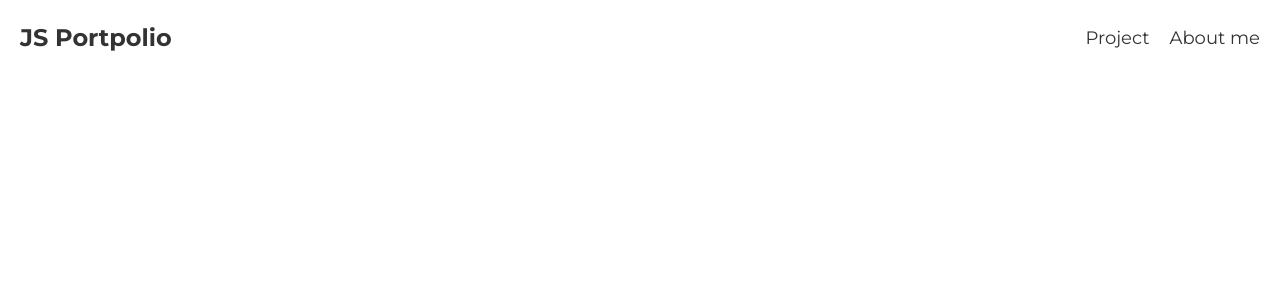
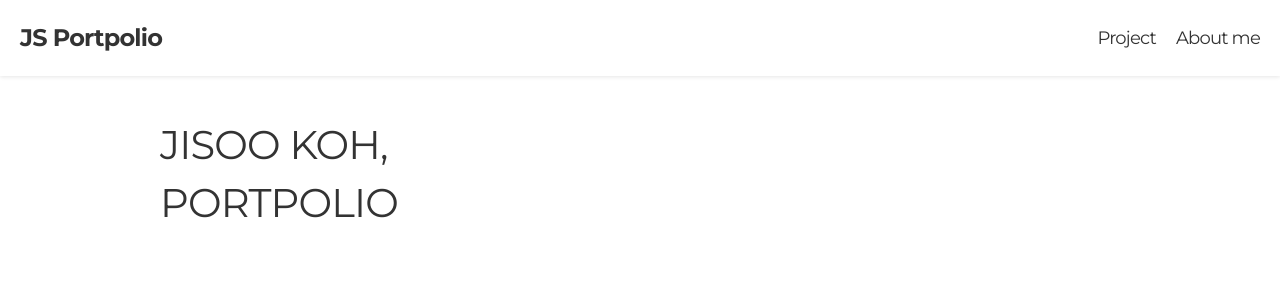
Before and after one commit to jisookoh/js-portpolio, a Next.js app: page / in a window 1280 px wide. Shown: the top 300 px of the page. Built offline with nearby package versions, Linux system fonts and the light colour scheme.

Commit message:
Feat: added text banner of main

```diff
--- a/app/components/layout/Header.tsx
+++ b/app/components/layout/Header.tsx
@@ -22,6 +22,11 @@ namespace S {
     display: flex;
     align-items: center;
     justify-content: space-between;
+    position: sticky;
+    top: 0;
+    left: 0;
+    width: 100%;
+    box-shadow: 0 1px 4px rgba(0, 0, 0, 0.1);
   `;
 
   export const Logo = styled.h1`
--- /dev/null
+++ b/app/components/main/TextBanner.tsx
@@ -0,0 +1,26 @@
+"use client";
+
+import { Typography } from "@app/styles";
+import styled from "@emotion/styled";
+
+export const TextBanner = () => {
+  return (
+    <S.TextBannerWrapper>
+      <S.Text>
+        JISOO KOH,
+        <br />
+        PORTPOLIO
+      </S.Text>
+    </S.TextBannerWrapper>
+  );
+};
+
+export namespace S {
+  export const TextBannerWrapper = styled.section`
+    padding: 40px 0;
+  `;
+
+  export const Text = styled.p`
+    ${Typography.ExtraLarge};
+  `;
+}
--- /dev/null
+++ b/app/components/main/index.ts
@@ -0,0 +1 @@
+export { TextBanner } from "./TextBanner";
--- a/app/globals.css
+++ b/app/globals.css
@@ -14,6 +14,7 @@ html,
 body {
   max-width: 100vw;
   overflow-x: hidden;
+  letter-spacing: -0.8px;
 }
 
 body {
--- a/app/page.tsx
+++ b/app/page.tsx
@@ -1,10 +1,11 @@
 import { PrimaryLayout } from "@app/components/layout";
+import { TextBanner } from "@app/components/main";
 
 export default function Home() {
   return (
     <div>
       <PrimaryLayout>
-        <div />
+        <TextBanner />
       </PrimaryLayout>
     </div>
   );
```
